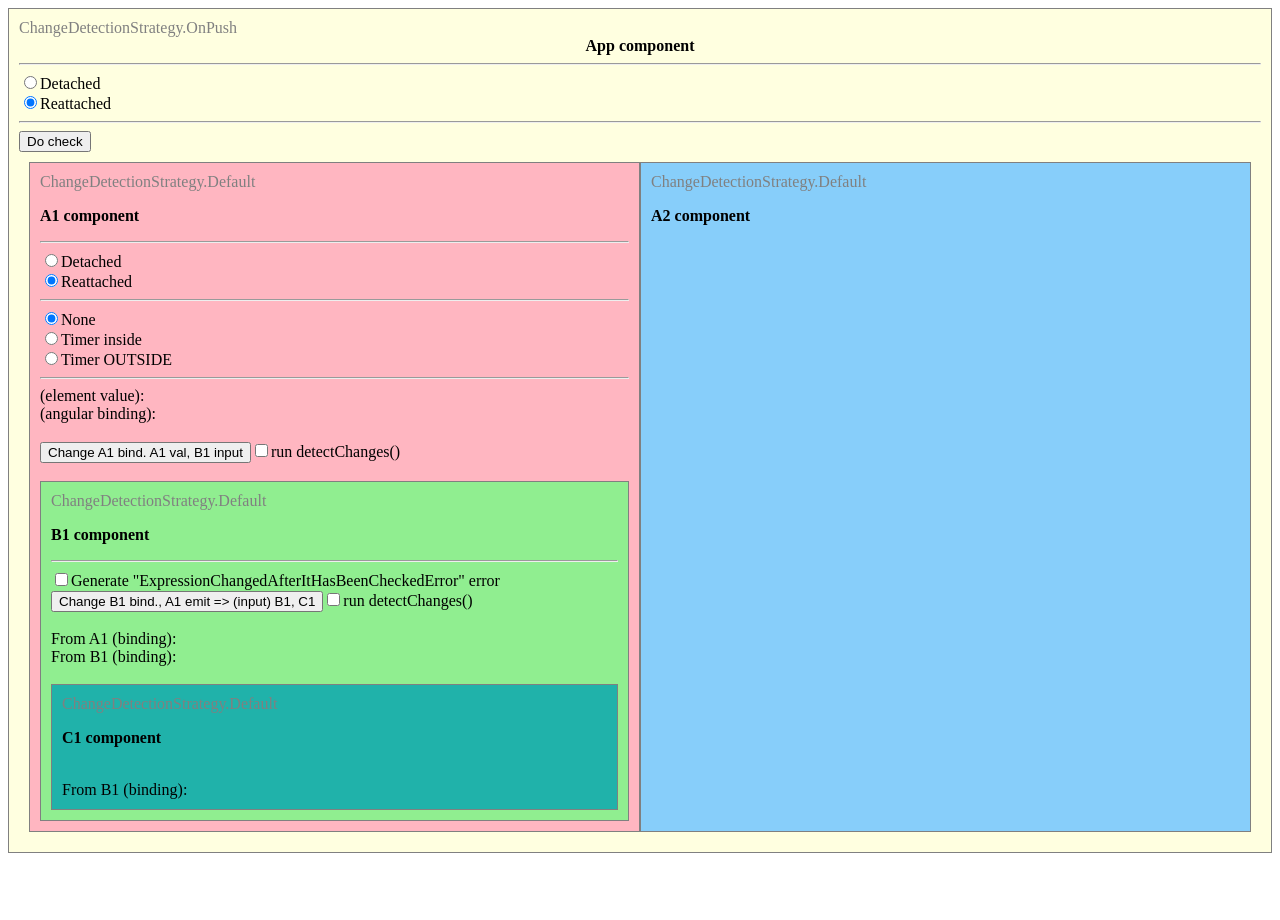
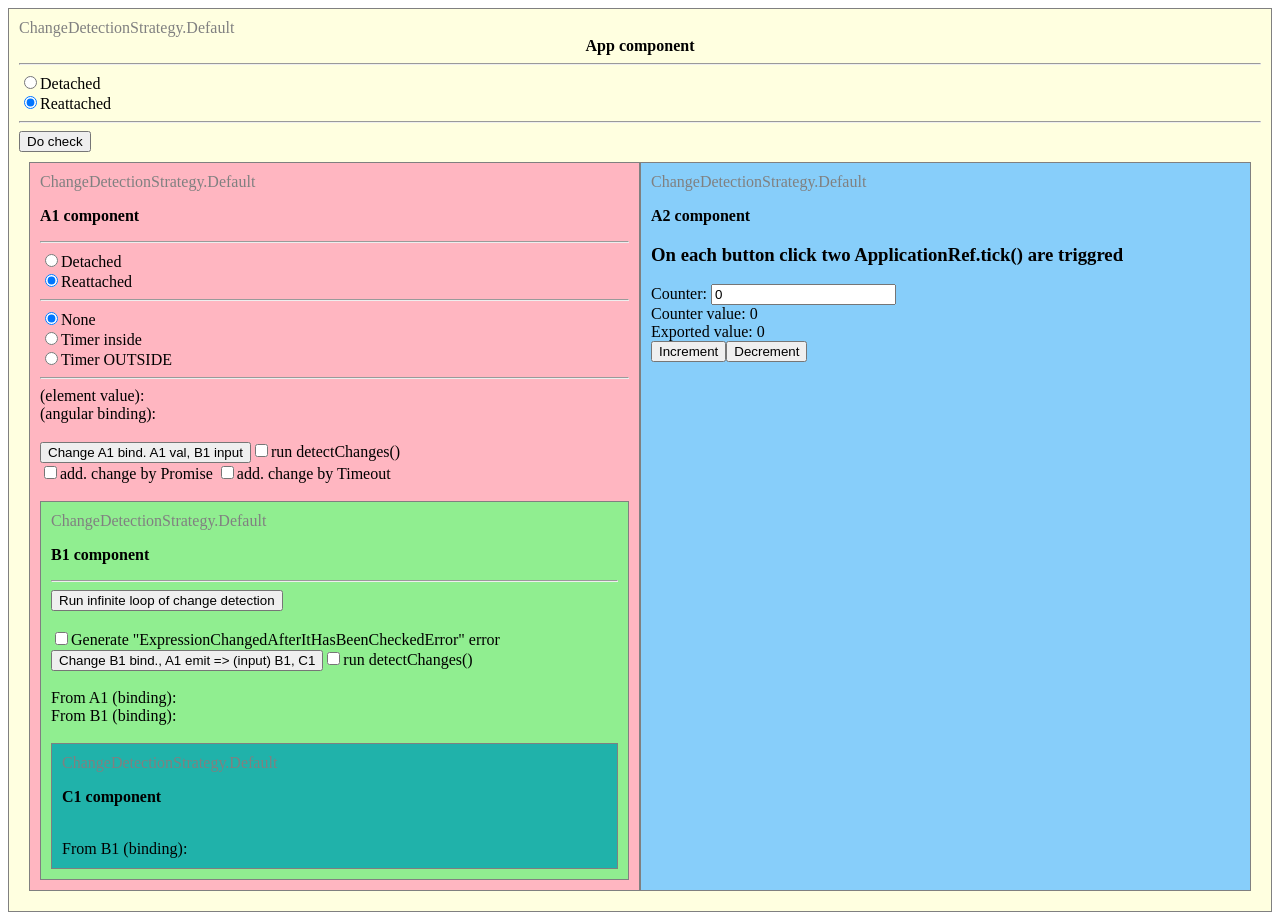
Before and after one commit to sek1973/ng-change-test, an Angular app: page / in a window 1280 px wide. Before the commit the page ends 861 px from the top, so only its background shows below. Built offline with nearby package versions, Linux system fonts and the light colour scheme.

Commit message:
NgModel directive and additional change examples added

```diff
--- a/src/app/a1/a1.component.html
+++ b/src/app/a1/a1.component.html
@@ -33,6 +33,10 @@
 <button (click)="onButtonClick()">Change A1 bind. A1 val, B1 input</button>
 <input #runCheck
        type="checkbox">run detectChanges()<br>
+<input #addChangePromise
+       type="checkbox">add. change by Promise
+<input #addChangeTimeout
+       type="checkbox">add. change by Timeout<br>
 <br>
 <div style="padding: 10px; border: 1px solid gray; flex: 1 1; background: lightgreen;">
   <app-b1 #appB1
--- a/src/app/a1/a1.component.ts
+++ b/src/app/a1/a1.component.ts
@@ -1,19 +1,13 @@
-import { B1Component } from './b1/b1.component';
 import {
   AfterContentChecked,
   AfterContentInit,
   AfterViewChecked,
-  AfterViewInit,
-  Component,
-  OnChanges,
+  AfterViewInit, ChangeDetectionStrategy, ChangeDetectorRef, Component, DoCheck, NgZone, OnChanges,
   OnInit,
   SimpleChanges,
-  ViewChild,
-  ChangeDetectorRef,
-  ChangeDetectionStrategy,
-  NgZone,
-  DoCheck
+  ViewChild
 } from '@angular/core';
+import { B1Component } from './b1/b1.component';
 
 @Component({
   selector: 'app-a1',
@@ -22,9 +16,11 @@ import {
 })
 export class A1Component
   implements OnInit, AfterContentInit, AfterContentChecked, AfterViewInit, AfterViewChecked, OnChanges, DoCheck {
-  @ViewChild('runCheck', { static: true }) runCheck;
-  @ViewChild('elementValue', { static: true }) elementValue;
-  @ViewChild('appB1', { static: true }) appB1: B1Component;
+  @ViewChild('runCheck') runCheck;
+  @ViewChild('addChangePromise') addChangePromise;
+  @ViewChild('addChangeTimeout') addChangeTimeout;
+  @ViewChild('elementValue') elementValue;
+  @ViewChild('appB1') appB1: B1Component;
   timer: any;
   bindingValue = '';
   public changeDetectionStrategy: string;
@@ -116,9 +112,24 @@ export class A1Component
 
   onButtonClick() {
     this.bindingValue = 'Changed by A1 button click ' + new Date().toLocaleTimeString();
+    console.log(this.bindingValue);
     this.elementValue.nativeElement.innerText = this.bindingValue;
     if (this.runCheck.nativeElement.checked) {
       this.changeDetectorRef.detectChanges();
     }
+    if (this.addChangePromise.nativeElement.checked) {
+      Promise.resolve().then(() => {
+        this.bindingValue = 'Changed by A1 button click (Promise) ' + new Date().toLocaleTimeString();
+        console.log(this.bindingValue);
+        this.elementValue.nativeElement.innerText = this.bindingValue;
+      });
+    }
+    if (this.addChangeTimeout.nativeElement.checked) {
+      setTimeout(() => {
+        this.bindingValue = 'Changed by A1 button click (Timeout) ' + new Date().toLocaleTimeString();
+        console.log(this.bindingValue);
+        this.elementValue.nativeElement.innerText = this.bindingValue;
+      });
+    }
   }
 }
--- a/src/app/a1/b1/b1.component.html
+++ b/src/app/a1/b1/b1.component.html
@@ -2,8 +2,11 @@
 <p style="font-weight: bold;"> B1 component</p>
 <form action=""></form>
 <hr>
+<button (click)="infiniteLoopClick()">Run infinite loop of change detection</button>
+<br>
+<br>
 <input type="checkbox"
-       name="checbox"
+       name="cdError"
        (change)="toggleGenerateError($event)">Generate "ExpressionChangedAfterItHasBeenCheckedError" error<br>
 <button (click)="onButtonClick()">Change B1 bind., A1 emit => (input) B1, C1</button>
 <input #runCheck
--- a/src/app/a1/b1/b1.component.ts
+++ b/src/app/a1/b1/b1.component.ts
@@ -29,6 +29,7 @@ export class B1Component
   private _generateError = false;
   public value = '';
   public changeDetectionStrategy: string;
+  public loopCount = 0;
 
   private _inputValue = '';
   @Input()
@@ -85,6 +86,11 @@ export class B1Component
     if (this._generateError) {
       this.parentChange.emit('Test value'); // this will cause ExpressionChangedAfterItHasBeenCheckedError :)
     }
+    if (this.loopCount) {
+      Promise.resolve().then(() => {
+        this.parentChange.emit('Loop test value ' + this.loopCount--);
+      }); // this will cause infinite loop of change detection cycles - limited to loopCount number to avoid browser hanging
+    }
   }
 
   toggleGenerateError(event: any) {
@@ -98,4 +104,13 @@ export class B1Component
       this.changeDetectorRef.detectChanges();
     }
   }
+
+  infiniteLoopClick() {
+    this.loopCount = 10;
+    this.value = 'Change from B1 infinite loop button ' + new Date().toLocaleTimeString();
+    this.parentChange.emit(this.value);
+    if (this.runCheck.nativeElement.checked) {
+      this.changeDetectorRef.detectChanges();
+    }
+  }
 }
--- a/src/app/a2/a2.component.html
+++ b/src/app/a2/a2.component.html
@@ -1,3 +1,15 @@
 <div style="color: gray">{{changeDetectionStrategy}}</div>
 <p style="font-weight: bold;"> A2 component</p>
 {{onCheck()}}
+<h3>On each button click two ApplicationRef.tick() are triggred</h3>
+<div>
+  <div>Counter: <input [(ngModel)]="counter"
+           #counterValue="ngModel"></div>
+
+  <div>Counter value: {{ counter }}</div>
+  <div>Exported value: {{ counterValue.value }}</div>
+</div>
+<div>
+  <button (click)="increment()">Increment</button>
+  <button (click)="decrement()">Decrement</button>
+</div>
--- a/src/app/a2/a2.component.ts
+++ b/src/app/a2/a2.component.ts
@@ -17,12 +17,21 @@ import {
 export class A2Component
   implements OnInit, AfterContentInit, AfterContentChecked, AfterViewInit, AfterViewChecked, OnChanges, DoCheck {
   public changeDetectionStrategy: string;
+  public counter = 0;
 
   constructor() {
     this.changeDetectionStrategy =
       (<any>A2Component).__annotations__[0].changeDetection === 1
         ? 'ChangeDetectionStrategy.Default'
         : 'ChangeDetectionStrategy.OnPush';
+  }
+
+  increment() {
+    this.counter++;
+  }
+
+  decrement() {
+    this.counter--;
   }
 
   onCheck() {
--- a/src/app/app.component.ts
+++ b/src/app/app.component.ts
@@ -20,7 +20,7 @@ import { A1Component } from './a1/a1.component';
 @Component({
   selector: 'app-root',
   templateUrl: './app.component.html',
-  changeDetection: ChangeDetectionStrategy.OnPush
+  changeDetection: ChangeDetectionStrategy.Default
 })
 export class AppComponent
   implements OnInit, AfterContentInit, AfterContentChecked, AfterViewInit, AfterViewChecked, OnChanges, DoCheck {
--- a/src/app/app.module.ts
+++ b/src/app/app.module.ts
@@ -1,4 +1,5 @@
 import { NgModule } from '@angular/core';
+import { FormsModule } from '@angular/forms';
 import { BrowserModule } from '@angular/platform-browser';
 
 import { A1Component } from './a1/a1.component';
@@ -9,7 +10,7 @@ import { AppComponent } from './app.component';
 
 @NgModule({
   declarations: [ AppComponent, A1Component, B1Component, C1Component, A2Component ],
-  imports: [ BrowserModule ],
+  imports: [ BrowserModule, FormsModule ],
   providers: [],
   bootstrap: [ AppComponent ]
 })
```
